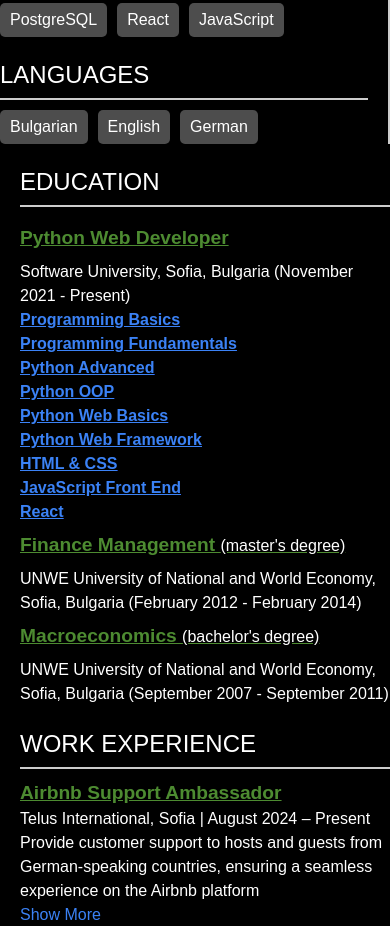
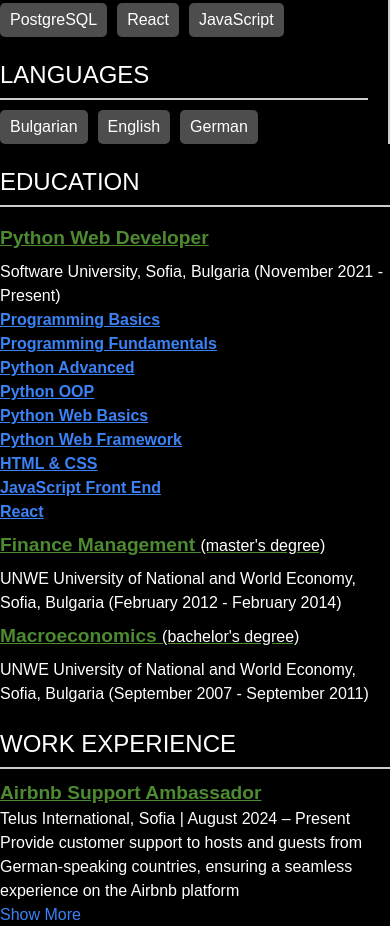
Before and after one commit to filkin1912/resume, a plain HTML site: page Vasil Filkin Resume.html in a window 390 px wide. Shown: the part 583-1509 px from the top of the page. Drawn offline with nearby package versions, Linux system fonts and the light colour scheme.

Commit message:
Update Vasil Filkin Resume.html

```diff
--- a/Vasil Filkin Resume.html
+++ b/Vasil Filkin Resume.html
@@ -182,6 +182,7 @@
           .right-column {
             flex: none;
             width: 100%;
+            padding-left: 0px;
           }
         }
 
@@ -197,6 +198,7 @@
           .right-column {
             flex: none;
             width: 100%;
+            padding-left: 0px;
           }
           .two-columns {
             column-count: 1;
```
